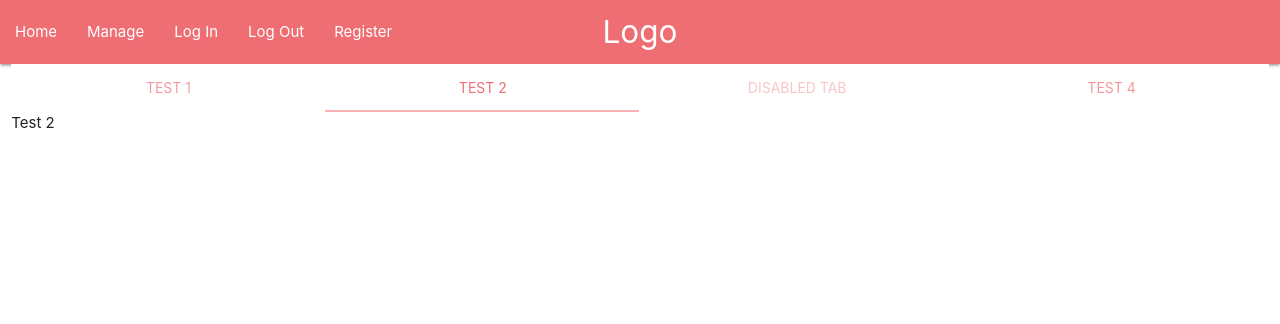
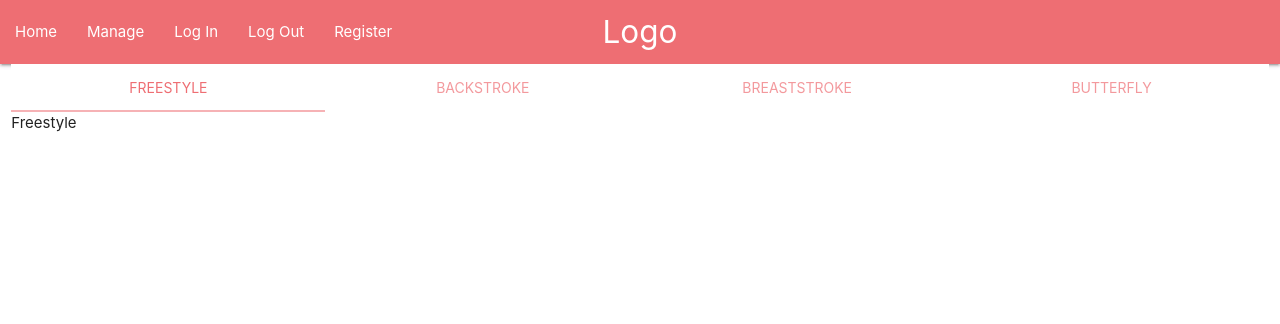
Before and after one commit to seanbrindley17/milestone-project-3-mk2, a Python web app: template templates/entries.html in a window 1280 px wide. Shown: the top 324 px of the page. Run offline with Jinja, Linux system fonts and the light colour scheme; the template is opened without the code that fills it, so the values that code supplies are empty; some libraries are stand-ins or nearby versions.

Commit message:
Add names and links to display tabs correctly

```diff
--- a/templates/entries.html
+++ b/templates/entries.html
@@ -12,16 +12,16 @@
     <div class="row">
         <div class="col s12">
             <ul class="tabs">
-                <li class="tab col s3"><a href="#test1">Test 1</a></li>
-                <li class="tab col s3"><a class="active" href="#test2">Test 2</a></li>
-                <li class="tab col s3 disabled"><a href="#test3">Disabled Tab</a></li>
-                <li class="tab col s3"><a href="#test4">Test 4</a></li>
+                <li class="tab col s3"><a class="active" href="#freestyle-tab">Freestyle</a></li>
+                <li class="tab col s3"><a href="#backstroke-tab">Backstroke</a></li>
+                <li class="tab col s3"><a href="#breaststroke-tab">Breaststroke</a></li>
+                <li class="tab col s3"><a href="#butterfly-tab">Butterfly</a></li>
             </ul>
         </div>
-        <div id="test1" class="col s12">Test 1</div>
-        <div id="test2" class="col s12">Test 2</div>
-        <div id="test3" class="col s12">Test 3</div>
-        <div id="test4" class="col s12">Test 4</div>
+        <div id="freestyle-tab" class="col s12">Freestyle</div>
+        <div id="backstroke-tab" class="col s12">Backstroke</div>
+        <div id="breaststroke-tab" class="col s12">Breaststroke</div>
+        <div id="butterfly-tab" class="col s12">Butterfly</div>
     </div>
 
 {% endblock %}
```
